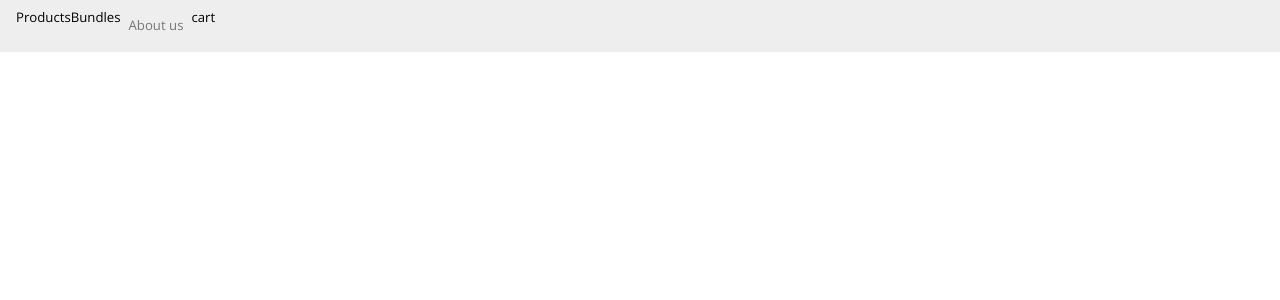
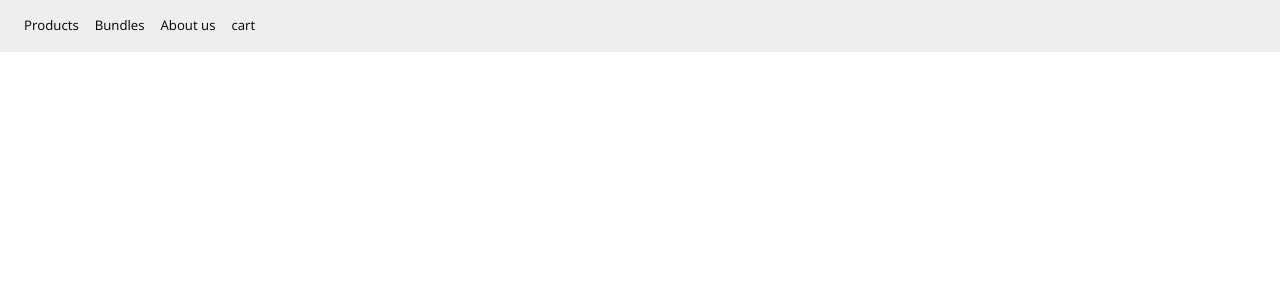
Before and after one commit to gretarOrn/LargeAssignment3, a React app in the folder template/: page /bubbles/1 in a window 1280 px wide. Shown: the top 300 px of the page. Built offline with nearby package versions, Linux system fonts and the light colour scheme; no server answers.

Commit message:
bundles virkni komin

```diff
--- a/template/src/components/BubbleDetail/BubbleDetail.js
+++ b/template/src/components/BubbleDetail/BubbleDetail.js
@@ -3,7 +3,14 @@ import bubbleService from '../../services/bubbleService';
 
 class BubbleDetail extends React.Component {
     componentDidMount() {
-        bubbleService.getSingleBubble(this.props.match.params.bubbleId).then(data => this.setState({bubbleItem: data}));
+        var productId;
+        if(this.props.match){
+            productId = this.props.match.params.bubbleId;
+        }
+        else{
+            productId = this.props.bubbleId;
+        }
+        bubbleService.getSingleBubble(productId).then(data => this.setState({bubbleItem: data}));
     }
     constructor(){
         super();
--- a/template/src/components/Bundles/Bundles.js
+++ b/template/src/components/Bundles/Bundles.js
@@ -1,5 +1,6 @@
 import React from 'react';
 import PropTypes from 'prop-types';
+import BubbleDetail from '../BubbleDetail/BubbleDetail';
 import Bubbles from '../Bubbles/Bubbles';
 import { BundleConsumer } from '../../context/BundleContext';
 import { BubbleConsumer } from '../../context/BubbleContext';
@@ -10,14 +11,17 @@ const Bundles = props => {
         <BundleConsumer>
             {
                 BundleContext => {
+                    var bundleBubbles = [];
+                    for(var i = 0; i < items.length; i++){
+                        bundleBubbles.push(<div key={i}>{<BubbleDetail bubbleId={items[i]}/>}</div>);
+                    }
                     return (
                         <div className="card text-black bg-secondary mb-3">
                             <div className="card-header">{ name }</div>
+                            {bundleBubbles}
                         </div>
                     );
-
                 }
-
             }
         </BundleConsumer>
 
--- a/template/src/components/NavLinks/NavLinks.js
+++ b/template/src/components/NavLinks/NavLinks.js
@@ -5,10 +5,10 @@ import { NavLink } from 'react-router-dom';
 const NavLinks = () => {
     return (
         <ul className="navbar-nav mr-auto">
-            <li className="nav-item"><NavLink to="/bubbles">Products</NavLink></li>
-            <li><a href="#">Bundles</a></li>
-            <li className="nav-item"><NavLink to="/about" className="nav-link">About us</NavLink></li>
-            <li><a href="#">cart</a></li>
+            <li className="nav-item nav-link"><NavLink to="/bubbles">Products</NavLink></li>
+            <li className="nav-item nav-link"><NavLink to="/bundles">Bundles</NavLink></li>
+            <li className="nav-item nav-link"><NavLink to="/about">About us</NavLink></li>
+            <li className="nav-item nav-link"><a href="#">cart</a></li>
         </ul>
     );
 };
```
